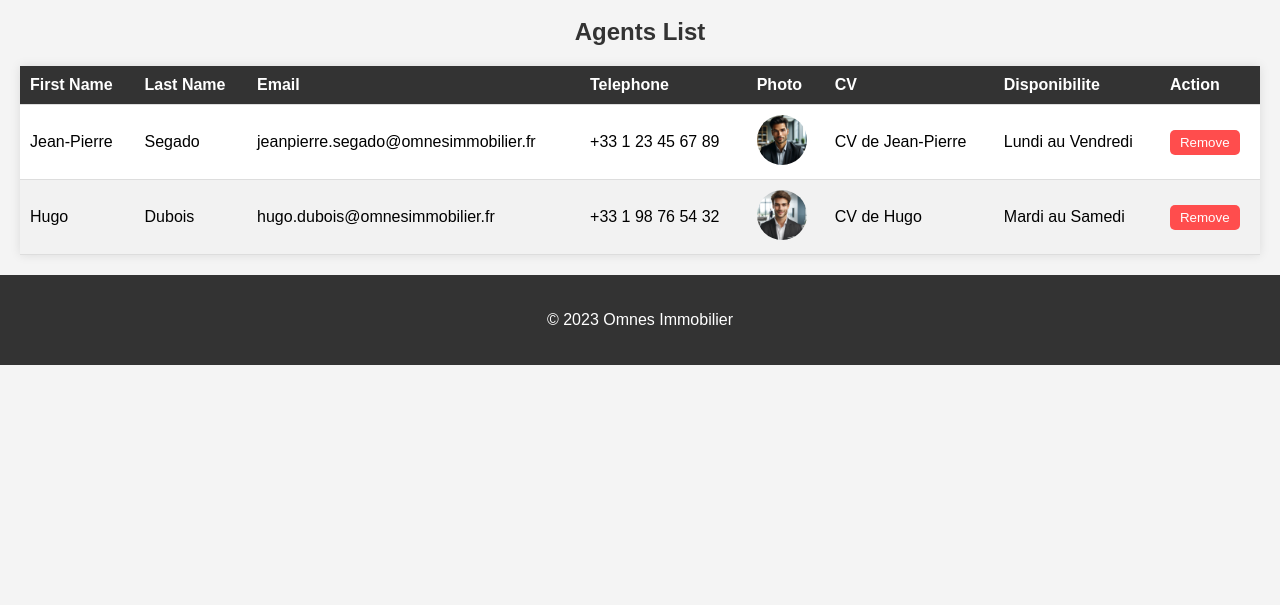
After one commit to Blazarothe/ING2_IMO, a PHP site: page /agent_list.php in a window 1280 px wide. The commit adds this page. Shown: the part 158-763 px from the top of the page. Run offline with PHP 8.4, Linux system fonts and the light colour scheme; data comes from the database, SQL or seed files in the repository.

Commit message:
Add files via upload

```diff
--- /dev/null
+++ b/rdv/agent_list.php
@@ -0,0 +1,79 @@
+<?php
+include 'config.php'; // Database configuration
+
+// Fetch agents with their first name, last name, and email from the utilisateurs table
+$sql = "SELECT agents.id, utilisateurs.prenom, utilisateurs.nom, utilisateurs.email, agents.telephone, agents.photo_profil_url, agents.cv, agents.disponibilite
+        FROM agents
+        JOIN utilisateurs ON agents.utilisateur_id = utilisateurs.id";
+$result = $conn->query($sql);
+
+?>
+<!DOCTYPE html>
+<html lang="en">
+<head>
+    <meta charset="UTF-8">
+    <meta name="viewport" content="width=device-width, initial-scale=1.0">
+    <title>Agents List</title>
+    <link rel="stylesheet" href="styles.css">
+</head>
+<body>
+    <header>
+        <div class="logo">
+            <img src="logo.png" alt="Logo">
+        </div>
+        <nav>
+            <ul>
+                <li><a href="index.php">Accueil</a></li>
+                <li><a href="tout_parcourir.php">Tout Parcourir</a></li>
+                <li><a href="rechercher.php">Recherche</a></li>
+                <li><a href="rendez_vous.php">Rendez-vous</a></li>
+                <li><a href="compte.php">Votre Compte</a></li>
+                <li><a href="chat.php">Chat</a></li>
+            </ul>
+        </nav>
+    </header>
+    <main>
+        <h2>Agents List</h2>
+        <table>
+            <thead>
+                <tr>
+                    <th>First Name</th>
+                    <th>Last Name</th>
+                    <th>Email</th>
+                    <th>Telephone</th>
+                    <th>Photo</th>
+                    <th>CV</th>
+                    <th>Disponibilite</th>
+                    <th>Action</th>
+                </tr>
+            </thead>
+            <tbody>
+                <?php
+                if ($result->num_rows > 0) {
+                    while ($row = $result->fetch_assoc()) {
+                        echo "<tr>";
+                        echo "<td>" . $row["prenom"] . "</td>";
+                        echo "<td>" . $row["nom"] . "</td>";
+                        echo "<td>" . $row["email"] . "</td>";
+                        echo "<td>" . $row["telephone"] . "</td>";
+                        echo "<td><img src='" . $row["photo_profil_url"] . "' alt='Photo'></td>";
+                        echo "<td>" . $row["cv"] . "</td>";
+                        echo "<td>" . $row["disponibilite"] . "</td>";
+                        echo '<td><form action="remove_agent.php" method="POST" style="display:inline;">
+                                <input type="hidden" name="agent_email" value="' . $row["email"] . '">
+                                <button type="submit">Remove</button>
+                              </form></td>';
+                        echo "</tr>";
+                    }
+                } else {
+                    echo "<tr><td colspan='8'>No agents found</td></tr>";
+                }
+                ?>
+            </tbody>
+        </table>
+    </main>
+    <footer>
+        <p>&copy; 2023 Omnes Immobilier</p>
+    </footer>
+</body>
+</html>
--- a/rdv/styles.css
+++ b/rdv/styles.css
@@ -4,6 +4,7 @@ body {
     padding: 0;
     background-color: #f4f4f4;
 }
+
 header {
     background-color: #333;
     color: #fff;
@@ -12,38 +13,97 @@ header {
     align-items: center;
     justify-content: space-between;
 }
+
 header .logo img {
     width: 150px;
     margin-left: 20px;
 }
+
 nav ul {
     list-style: none;
     padding: 0;
     margin-right: 20px;
 }
+
 nav ul li {
     display: inline;
     margin: 0 15px;
 }
+
 nav ul li a {
     color: #fff;
     text-decoration: none;
 }
+
 main {
     padding: 20px;
 }
+
 h2 {
     text-align: center;
     color: #333;
 }
+
+table {
+    width: 100%;
+    border-collapse: collapse;
+    margin-top: 20px;
+    background-color: #fff;
+    box-shadow: 0 0 10px rgba(0, 0, 0, 0.1);
+}
+
+th, td {
+    padding: 10px;
+    text-align: left;
+    border-bottom: 1px solid #ddd;
+}
+
+th {
+    background-color: #333;
+    color: white;
+}
+
+tr:nth-child(even) {
+    background-color: #f2f2f2;
+}
+
+td img {
+    border-radius: 50%;
+    width: 50px;
+    height: 50px;
+}
+
+button {
+    background-color: #ff4d4d;
+    color: white;
+    border: none;
+    padding: 5px 10px;
+    cursor: pointer;
+    border-radius: 5px;
+    transition: background-color 0.3s;
+}
+
+button:hover {
+    background-color: #ff1a1a;
+}
+
+footer {
+    background-color: #333;
+    color: #fff;
+    text-align: center;
+    padding: 20px 0;
+}
+
 .carousel {
     display: flex;
     overflow-x: auto;
     scroll-behavior: smooth;
 }
+
 .carousel::-webkit-scrollbar {
     display: none;
 }
+
 .property {
     background-color: #fff;
     border: 1px solid #ddd;
@@ -53,18 +113,22 @@ h2 {
     width: 300px;
     box-shadow: 0 0 10px rgba(0,0,0,0.1);
 }
+
 .property img {
     max-width: 100%;
     height: auto;
     border-radius: 5px;
 }
+
 .property h3 {
     color: #333;
     font-size: 1.5em;
 }
+
 .property p {
     color: #666;
 }
+
 .event-of-the-week {
     background-color: #fff;
     border: 1px solid #ddd;
@@ -73,9 +137,3 @@ h2 {
     padding: 15px;
     box-shadow: 0 0 10px rgba(0,0,0,0.1);
 }
-footer {
-    background-color: #333;
-    color: #fff;
-    text-align: center;
-    padding: 20px 0;
-}
```
Also changed, not shown: rdv/index.php (+0 -9 lines), rdv/rechercher.php (+0 -33 lines), rdv/remove_agent.php (added, +51 -0 lines), rdv/tout_parcourir.php (+3 -33 lines).
